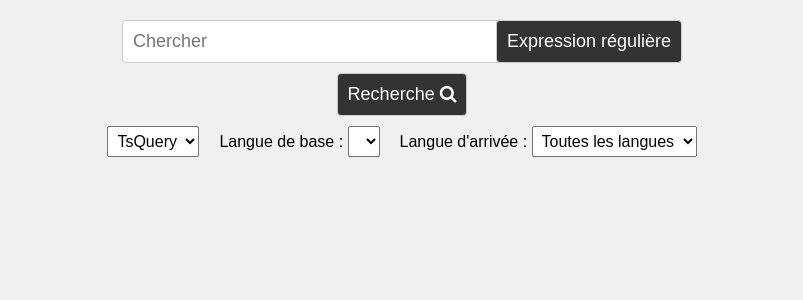
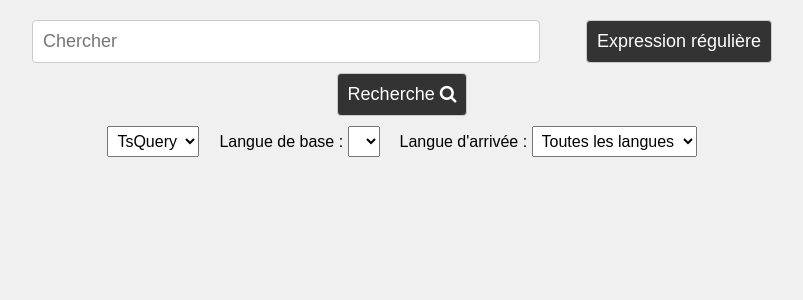
Before and after one commit to Lexika-Project/lexika, a Flask app: page /home in a window 1280 px wide. Shown: the part 60-360 px from the top of the page, without its empty margins (238-1041 px from the left). Run offline with Flask 3, Linux system fonts and the light colour scheme; data that the repository does not hold is empty; some libraries are stand-ins or nearby versions.

Commit message:
Update style.css

```diff
--- a/site/static/css/style.css
+++ b/site/static/css/style.css
@@ -129,7 +129,7 @@ table th {
 }
 
 #regex-btn {
-    margin-left: 120px;
+    margin-left: 300px;
 }
 
 #search {
```
